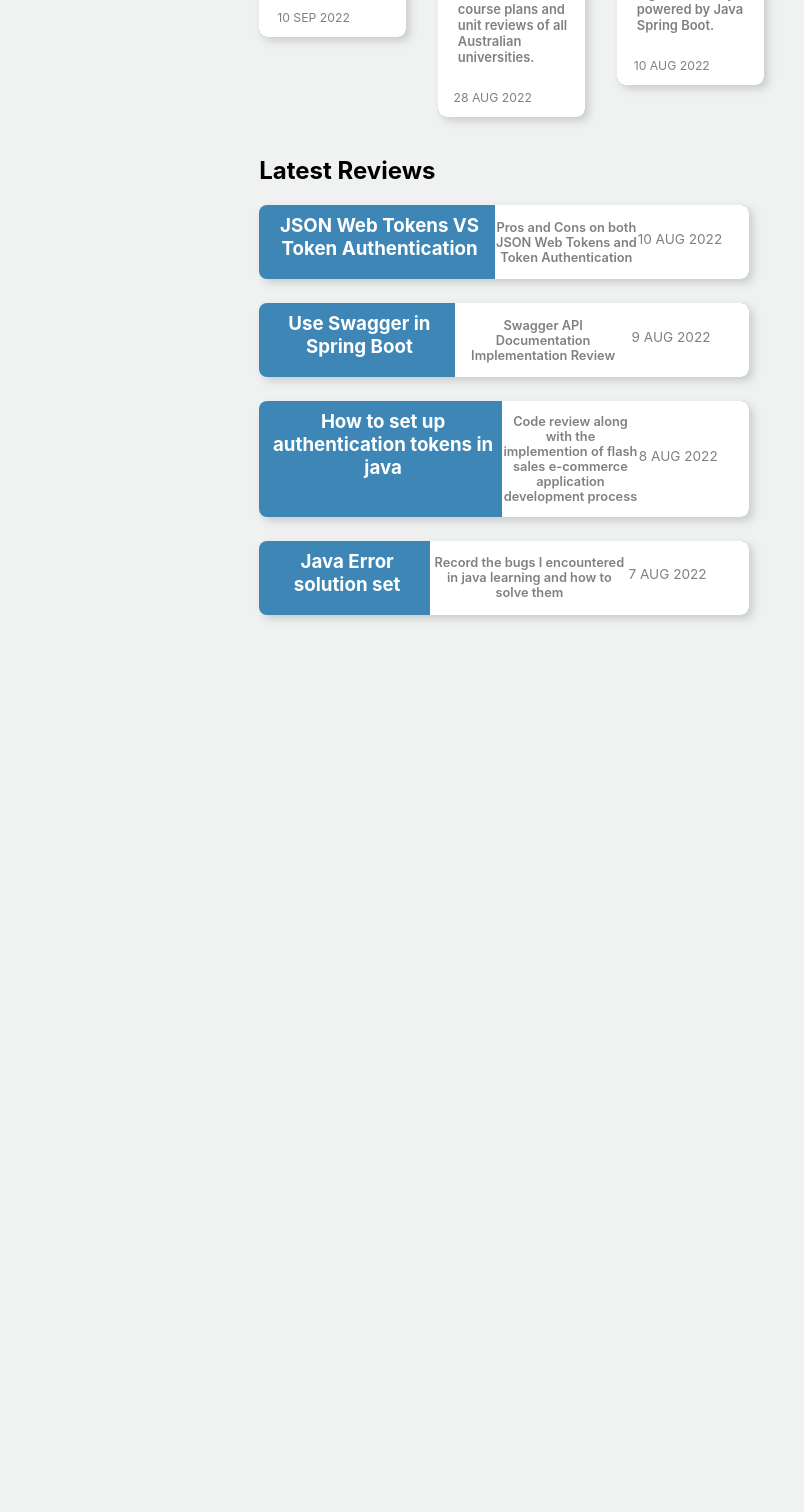
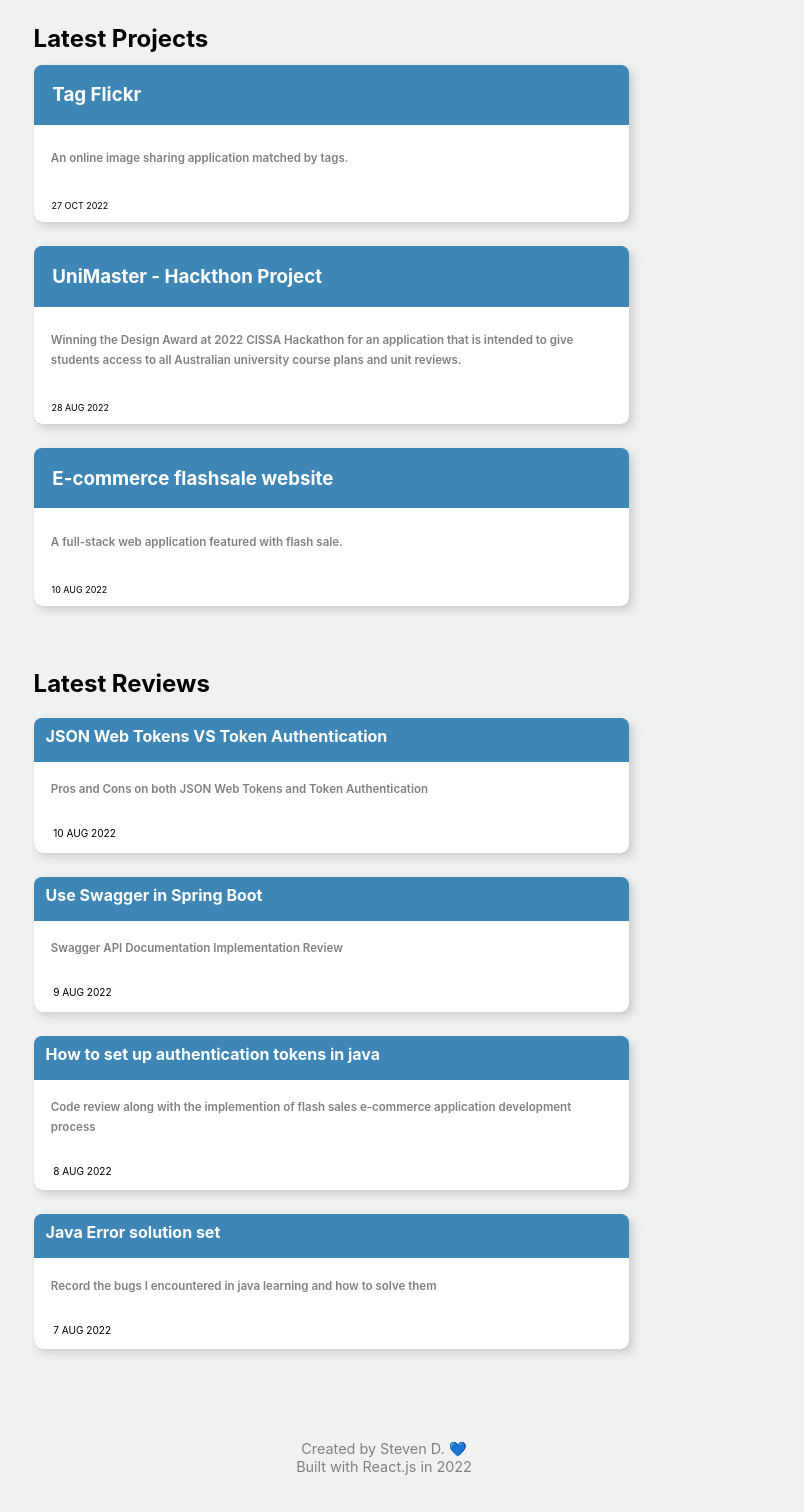
Before and after one commit to yaoyangdi/yaoyangdi.github.io, a React (Create React App) app: page / in a window 768 px wide. Shown: the part 824-2336 px from the top of the page, 804 px wide, since content can reach past the window. Before the commit the page ends 1487 px from the top, so only its background shows below. Built offline with nearby package versions, Linux system fonts and the light colour scheme.

Commit message:
Website updates

```diff
--- a/package.json
+++ b/package.json
@@ -17,6 +17,7 @@
     "react-scripts": "5.0.1",
     "react-syntax-highlighter": "^15.5.0",
     "save-dev": "^0.0.1-security",
+    "styled-components": "^5.3.5",
     "web-vitals": "^2.1.4"
   },
   "scripts": {
--- a/src/App.js
+++ b/src/App.js
@@ -10,6 +10,7 @@ import About from './components/pages/about/About';
 import './assets/App.css'
 import './assets/Global.css'
 import './assets/Mobile.css'
+import Footer from './components/footer/Footer';
 
 const App = () => {
   return (
@@ -22,7 +23,7 @@ const App = () => {
           <Route path='/project' element={<Project/>}/>
           <Route path='/about' element={<About/>}/>
         </Routes>
-
+        <Footer/>
       </Router>
     </>
   )
--- a/src/assets/App.css
+++ b/src/assets/App.css
@@ -149,6 +149,8 @@ header ul li a:hover{
 }
 .home-content p{
     font-size: 1em;
+    line-height: 1.7em;
+
 }
 .home-content.card {
     display: flex;
@@ -205,7 +207,6 @@ header ul li a:hover{
     width: 80%;
     color:#000;
     padding-left: -0.5em;
-
 }
 
 .card-content a{
@@ -225,7 +226,6 @@ header ul li a:hover{
 }
 
 .card4Project {    /* Card for displaying projects */
-    display: inline-block;
     width: 30%;
     border-radius: 0.5em;
     height:min-content;
@@ -265,6 +265,10 @@ header ul li a:hover{
 }
 
 /* Blog Overview */
+.blogOverview.container{
+    height: 100%;
+}
+
 .blogOverview.container h1{
     margin-left: 1em;
     font-size: var(--title);
@@ -275,6 +279,7 @@ header ul li a:hover{
     margin-left: 2.5em;
     margin-top: -0.75em;
 }
+
 
 /* Blog Detail */
 .blogDetail.container {
@@ -297,6 +302,7 @@ header ul li a:hover{
     text-align: center;
     font-size: var(--title);
 }
+
 .blogDetail.metadata p{
     text-align: center;
     color: grey;
@@ -311,3 +317,12 @@ header ul li a:hover{
 .blogDetail.image img{
     width: 27em;
 }
+
+.footer.container {
+    text-align: center;
+    height: 5em;
+    font-size: .9em;
+    color: gray;
+    clear: both;
+    padding-top: 3em;
+}
--- a/src/assets/Global.css
+++ b/src/assets/Global.css
@@ -30,7 +30,8 @@
     font-size: 0.85em;
     color: grey;
     width: 10em;
-    padding-right: 2em;
+    margin-left: -1em;
+    padding-right: 0em;
     background-color: transparent;
 }
 
--- a/src/assets/Mobile.css
+++ b/src/assets/Mobile.css
@@ -1,5 +1,5 @@
 
-@media only screen and (max-width: 740px) {
+@media only screen and (max-width: 940px) {
     /* Header */
     header {
     height: 4em;
@@ -156,7 +156,7 @@
     }
 
     .home-content.card {
-        width: 70%;
+        width: 100%;
     }
 
     /* Card */
@@ -168,7 +168,7 @@
 
     .card {
         display: inline-block;
-        width: 95%;
+        width: 85%;
         border-radius: 0.5em;
         height: fit-content;
         color: white;
@@ -208,15 +208,46 @@
 
     .card4Project {    /* Card for displaying projects */
         display: inline-block;
-        width: 70%;
+        width: 85%;
         border-radius: 0.5em;
         height: fit-content;
         color: white;
         transition: 0.5s;
+        margin-bottom: 1.5em;
     }
 
 
+    .card4Project.date {
+        margin-left: 2em;
+    }
 
+
+    .card4Project-layout{
+        display:flex;
+        flex-wrap: wrap;
+        width:100%;
+        border-radius: 0.5em;
+        margin-bottom: 1.5em;
+        color: white;
+    }
+
+    .card4Project-content{
+        display: inline-block;
+        text-align: start;
+        background-color: #fff;
+        border-bottom-right-radius: 0.5em;
+        border-top-right-radius: 0em;
+        border-bottom-left-radius: 0.5em;
+        padding-top: 0.8em;   /* so that the content is central aligned */
+        width: 100%;
+        color:#000;
+        height: fit-content;
+        min-height: 2em;
+    }
+
+    .card4Project-content p{
+        font-size: 0.8em;
+    }
 
     /* Blog Overview */
 
@@ -226,6 +257,7 @@
         font-size: var(--title);
         line-height: 1em;
     }
+
     .blogOverview.container.p{
         margin-left: 0em;
         margin-top: 0em;
--- a/src/assets/data/ProjectData.js
+++ b/src/assets/data/ProjectData.js
@@ -4,14 +4,7 @@ const data = [
         url: "https://itsflashsales.netlify.app/",
         title: "E-commerce flashsale website",
         date: "10 AUG 2022",
-        desc: "A full-stack web application featured with flash sale that has high concurrency and high availability powered by Java Spring Boot.",
-    },
-    {
-        id: 2,
-        url: "https://public.tableau.com/app/profile/steven4095/viz/FIT3179_Visualization1_16626824053860/Dashboard1?publish=yes",
-        title: "Australian Waste Visualization",
-        date: "10 SEP 2022",
-        desc: "A visualization aims to explore the Australian waste generation and management.",
+        desc: "A full-stack web application featured with flash sale.",
     },
     {
         id: 3,
@@ -22,17 +15,17 @@ const data = [
     },
     {
         id: 4,
-        url: "https://play.google.com/store/apps/details?id=com.fit3162.scannera_app&hl=en_US&gl=US",
-        title: "Scannera - Food Product Comparison App",
-        date: "16 JUN 2022",
-        desc: "An Android application built to help Australian customers avoid their needs of reading the food product packages, and support their decisions on buying food products.",
+        url: "https://tagflickr.netlify.app/",
+        title: "Tag Flickr",
+        date: "27 OCT 2022",
+        desc: "An online image sharing application matched by tags.",
     },
     {
         id: 5,
         url: "https://devpost.com/software/unimaster",
         title: "UniMaster - Hackthon Project",
         date: "28 AUG 2022",
-        desc: "UniMaster is an open platform for ALL current and future students, giving intuitive and most recent access to all course plans and unit reviews of all Australian universities.",
+        desc: "Winning the Design Award at 2022 CISSA Hackathon for an application that is intended to give students access to all Australian university course plans and unit reviews.",
     },
 ];
 
--- /dev/null
+++ b/src/components/footer/Footer.js
@@ -0,0 +1,13 @@
+import React from 'react'
+
+const Footer = () => {
+  return (
+    <div className='footer container'>
+        Created by Steven D. 💙
+        <br/>
+        Built with React.js in 2022
+    </div>
+  )
+}
+
+export default Footer
--- a/src/components/pages/blog/Blog.css
+++ b/src/components/pages/blog/Blog.css
@@ -5,17 +5,20 @@
     .blog.date.left{
         text-align: end;
         float: right;
-        margin-right: -2em;
+        margin-right: 0em;
         padding-bottom: 3%;
     }
     .blog.date.singleSide{
         margin-left: 5%;
     }
 
+    .blog.timeline{
+    }
+
     .blog.timeline.bothSide::before{
         content: '';
         position: absolute;
-        height: 150%;
+        height: 55em;
         width: 2px;
         left: 50%;
         margin-left: 1.2em;
@@ -31,13 +34,15 @@
         margin-top: 1em;
         background-color: grey;
     }
+    .blog.timeline{
+
+    }
 
     .blog.timeline ul li{
         position: relative;
         list-style: none;
         margin-top: -0.2em;
     }
-
 
     .blog.group{
         margin-top: 2em;
@@ -52,6 +57,7 @@
         margin-bottom: -0.5em;
         width: 90%;
     }
+
     .blog.timeline.card.singleSide:first-child::after{
         content: '';
         position:absolute;
--- a/src/components/pages/home/Card.js
+++ b/src/components/pages/home/Card.js
@@ -7,12 +7,9 @@ const card = (props) => {
         <h3 >{props.title}</h3>
 
           <div className='card-content'>
-              <a href={props.link}>
+              <Link to={props.link}>
                 <p>{props.desc}</p>
-              </a>
-              {/* <Link to={props.link}>
-                <p>{props.desc}</p>
-              </Link> */}
+              </Link>
               <div className={props.hide ? 'card-content date hide' : 'card-content date'}>
                 <p>{props.date}</p>
               </div>
--- a/src/components/pages/home/Card4Proj.js
+++ b/src/components/pages/home/Card4Proj.js
@@ -10,7 +10,7 @@ const Card4Proj = (props) => {
               <a href={props.link}  target="_blank">
                 <p>{props.desc}</p>
               </a>
-              <div style = {{"marginLeft":"-1em"}} className={props.hide ? 'card-content date hide' : 'card-content date'}>
+              <div className={props.hide ? 'card-content date hide' : 'card-content date'}>
                 <p>{props.date}</p>
               </div>
           </div>
--- a/src/components/pages/home/Home.js
+++ b/src/components/pages/home/Home.js
@@ -63,7 +63,8 @@ const Home = () => {
           <div className='home-content'>
             <h2>From the Blog</h2>
             <p>
-              I occasionally post my personal projects and reviews based on knowlege I 've gained. Hopefully it could help me organize things in a better way :D
+            🔘 I occasionally post my personal projects and reviews based on knowlege I 've gained.
+              <br></br>🔘 Hopefully it could help me organize things in a better way :D
             </p>
 
             <h2>Latest Projects</h2>
```
Also changed, not shown: src/components/navbar/Footer.js (deleted, +0 -11 lines), 1 other file (tests, documents, lock files or other folders).
